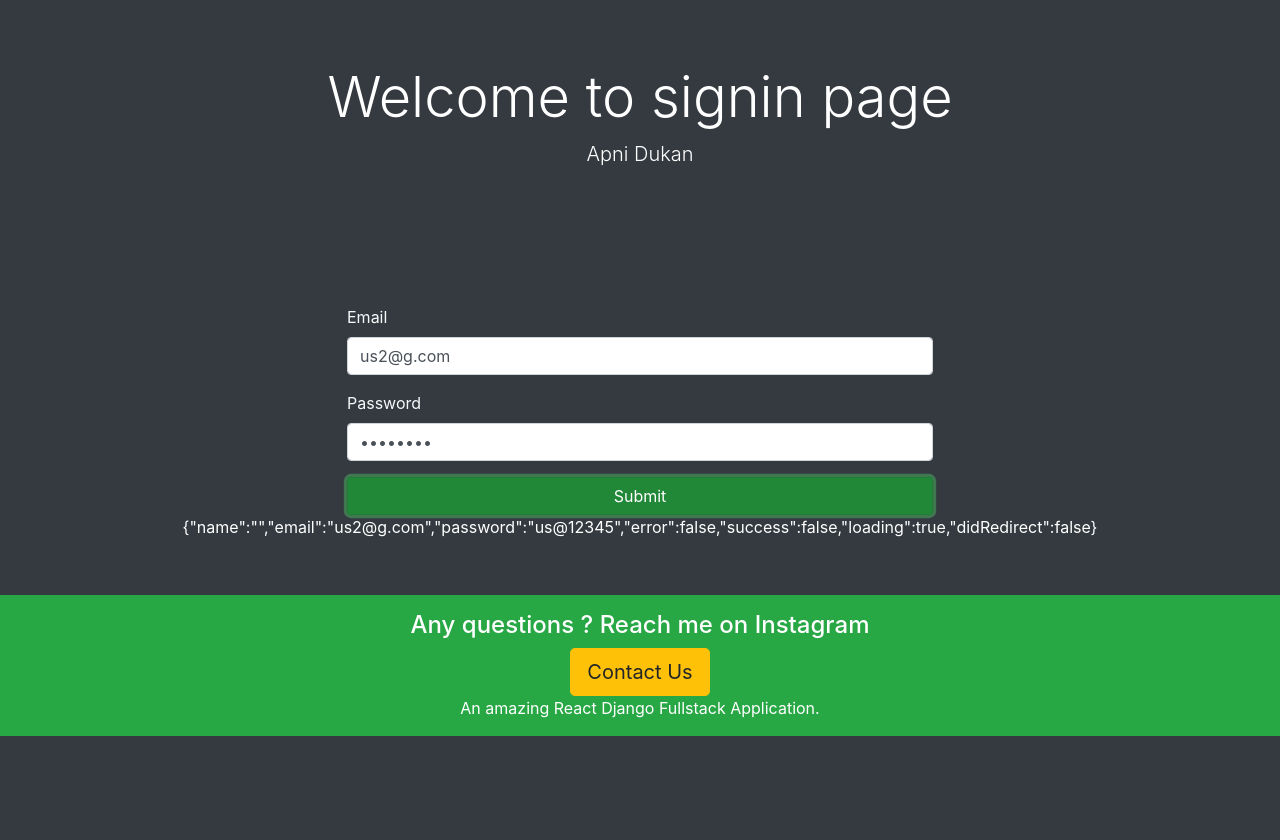
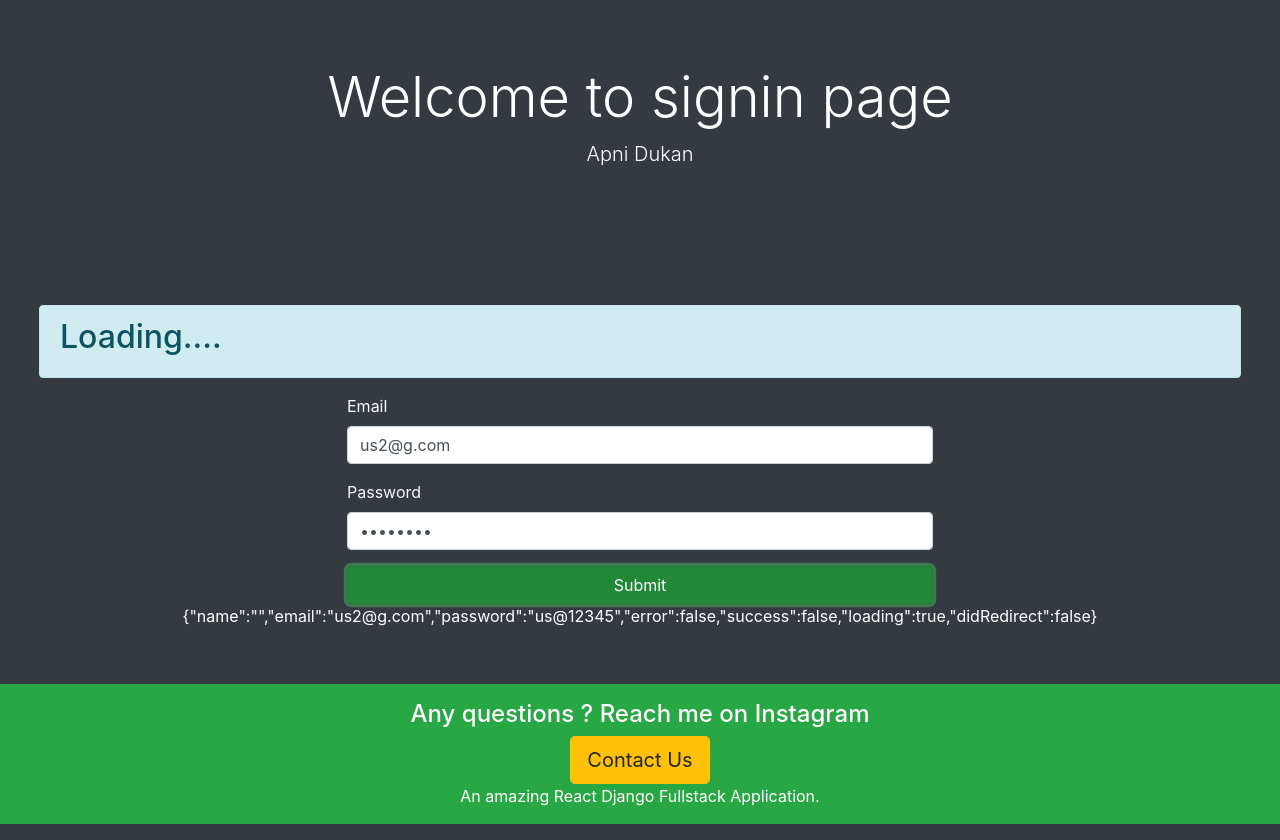
Before and after one commit to anay-joshi/apni-dukaan, a React (Create React App) app in the folder frontend/: page /signin in a window 1280 px wide. Both pictures are taken after a click on the button "Submit". Before the commit the page ends 800 px from the top, so only its background shows below. Built offline with nearby package versions, Linux system fonts and the light colour scheme; no server answers.

Commit message:
Developed loading feature & redirect to dashboard

```diff
--- a/frontend/src/auth/helper/index.js
+++ b/frontend/src/auth/helper/index.js
@@ -52,7 +52,7 @@ export const authenticate = (data, next) => {
 };
 
 export const isAuthenticated = () => {
-  if (typeof window !== undefined) {
+  if (typeof window == undefined) {
     return false;
   }
 
--- a/frontend/src/user/Signin.js
+++ b/frontend/src/user/Signin.js
@@ -1,6 +1,6 @@
 import React, { useState } from "react";
 import Base from "../core/Base";
-import { Link } from "react-router-dom";
+import { Link, Redirect } from "react-router-dom";
 import { authenticate, isAuthenticated, signin } from "../auth/helper";
 
 const Signin = () => {
@@ -21,21 +21,47 @@ const Signin = () => {
     setValues({ ...values, error: false, [name]: event.target.value });
   };
 
-  const onSubmit = (event) => {
+  const onSumit = (event) => {
     event.preventDefault();
     setValues({ ...values, error: false, loading: true });
     signin({ email, password })
       .then((data) => {
         console.log("DATA", data);
         if (data.token) {
-          let sessionToken = data.token;
-          authenticate(sessionToken, () => {
+          // let sessionToken = data.token;
+          authenticate(data, () => {
             console.log("TOKEN ADDED");
+            setValues({
+              ...values,
+              didRedirect: true,
+            });
+          });
+        } else {
+          setValues({
+            ...values,
+            loading: false,
           });
         }
       })
-      .catch((e) => console.error(e));
+      .catch((e) => console.log(e));
   };
+
+  const performRedirect = () => {
+    if (isAuthenticated()) {
+      return <Redirect to="/" />;
+    }
+  };
+
+  const loadingMessage = () => {
+    return (
+      loading && (
+        <div className="alert alert-info">
+          <h2>Loading....</h2>
+        </div>
+      )
+    );
+  };
+
   const successMessage = () => {
     return (
       <div className="row">
@@ -92,7 +118,7 @@ const Signin = () => {
               />
             </div>
 
-            <button onClick={onSubmit} className="btn btn-success btn-block">
+            <button onClick={onSumit} className="btn btn-success btn-block">
               Submit
             </button>
           </form>
@@ -103,8 +129,10 @@ const Signin = () => {
 
   return (
     <Base title="Welcome to signin page" description="Apni Dukan">
+      {loadingMessage()}
       {signInForm()}
       <p className="text-center">{JSON.stringify(values)}</p>
+      {performRedirect()}
     </Base>
   );
 };
```
Also changed, not shown: 1 other file (tests, documents, lock files or other folders).
